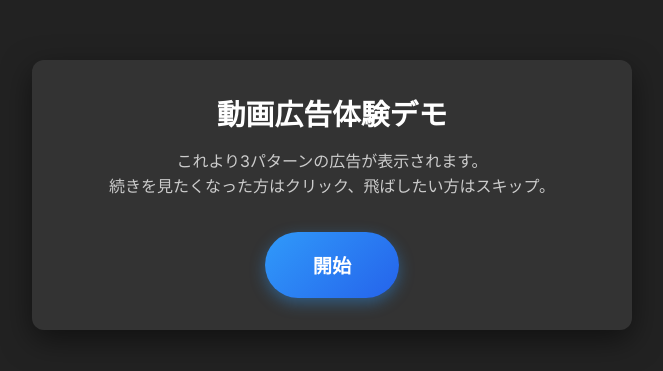
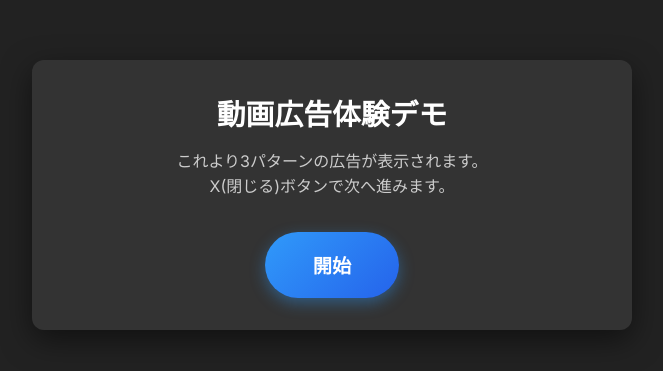
Before and after one commit to RyotoMaehara/test1118, a plain HTML site: page index.html in a window 1280 px wide. Shown: the part 205-576 px from the top of the page, without its empty margins (308-971 px from the left). Drawn offline with Linux system fonts and the light colour scheme; a web font is replaced by a local one.

Commit message:
Update index.html

```diff
--- a/index.html
+++ b/index.html
@@ -166,7 +166,7 @@
 
     <div id="startView" class="info-container">
         <h1 class="title-large">動画広告体験デモ</h1>
-        <p class="desc-text">これより3パターンの広告が表示されます。<br>続きを見たくなった方はクリック、飛ばしたい方はスキップ。</p>
+        <p class="desc-text">これより3パターンの広告が表示されます。<br>X(閉じる)ボタンで次へ進みます。</p>
         <button class="btn-start" onclick="startExperiment()">開始</button>
     </div>
 
```
